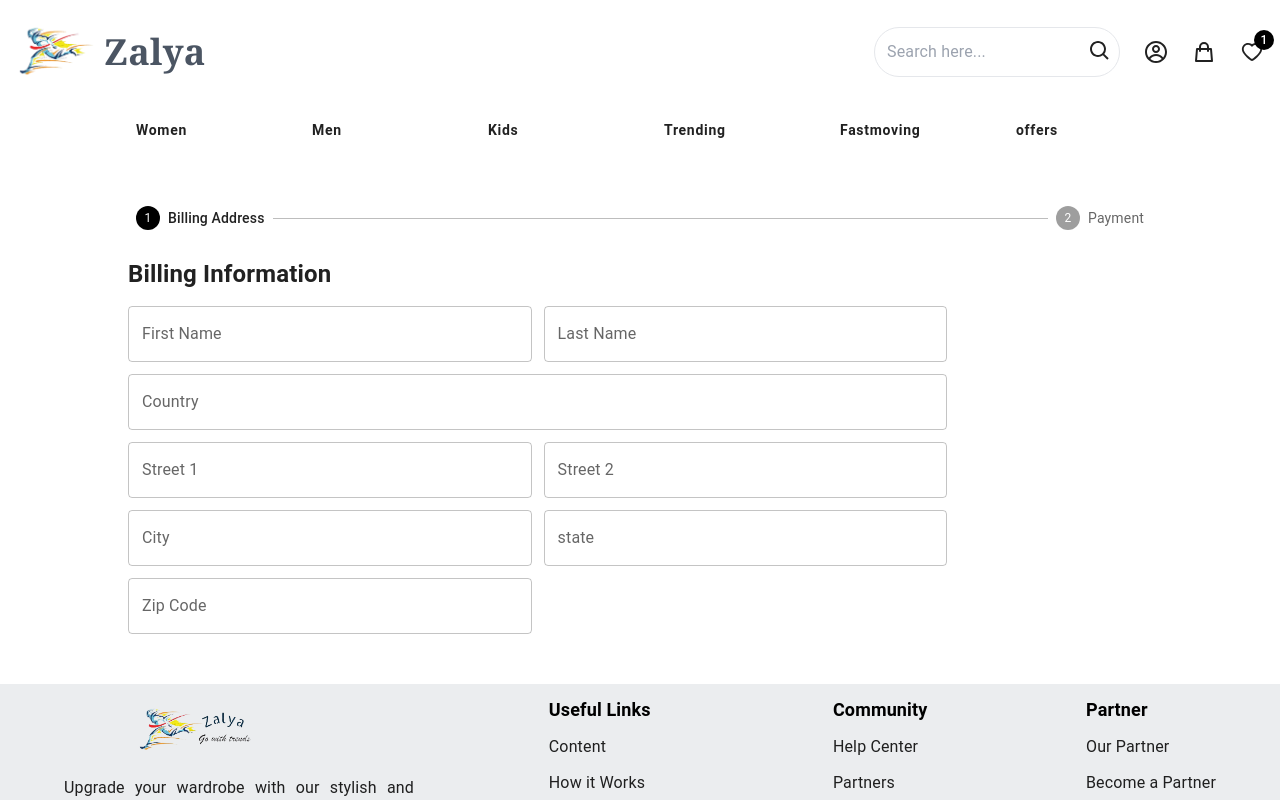
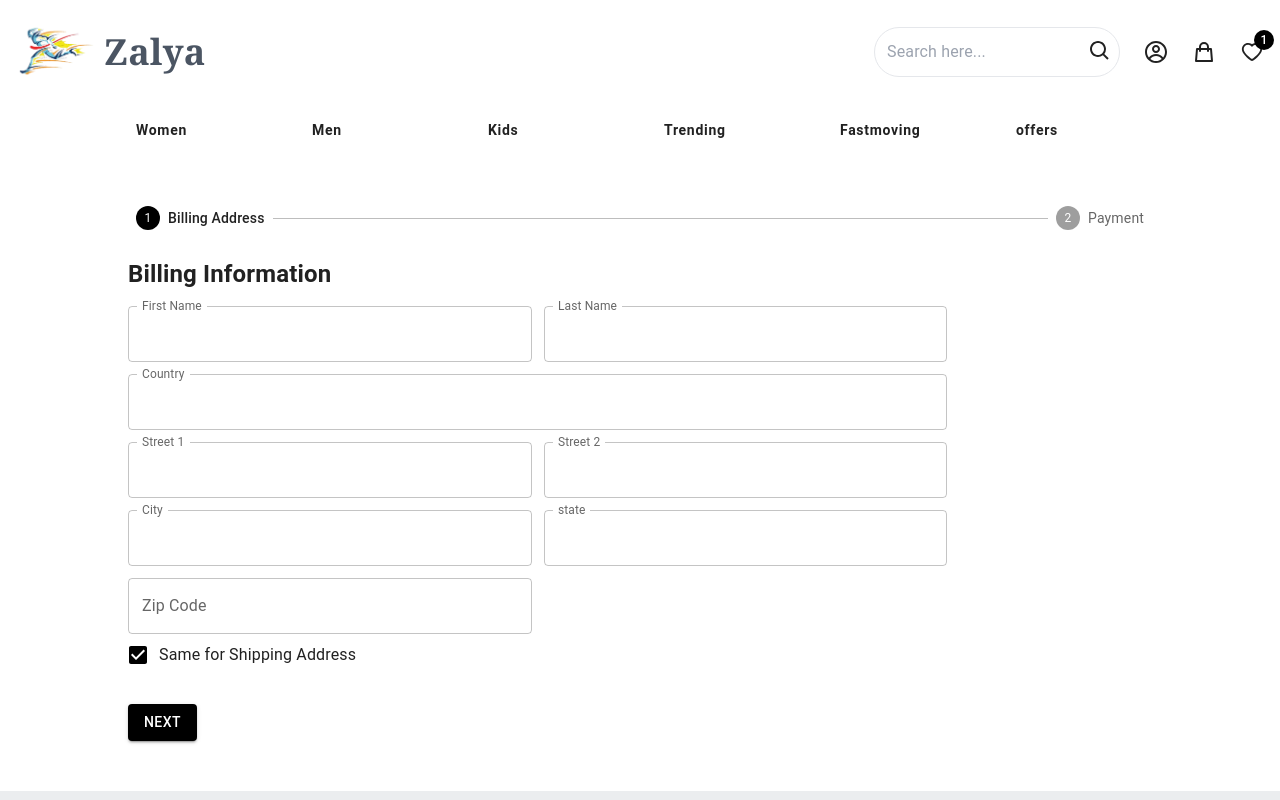
Before and after one commit to rvishakhs/clothing-store, a React (Vite) app: page /checkout in a window 1280 px wide. Shown: the top 800 px of the page. Built offline with nearby package versions, Linux system fonts and the light colour scheme.

Commit message:
Form sucessfull

```diff
--- a/src/scenes/checkout/Checkout.jsx
+++ b/src/scenes/checkout/Checkout.jsx
@@ -1,8 +1,9 @@
 import React, { useState } from 'react'
-import { Stepper, Step, Box, StepLabel } from '@mui/material';
+import { Stepper, Step, Box, StepLabel, Button } from '@mui/material';
 import { Formik, useFormik } from 'formik';
 import * as Yup from 'yup';
 import Shipping from './Shipping';
+import Payment from './Payment';
 
 
 
@@ -13,7 +14,7 @@ function Checkout() {
   const ispaymentstate = activeStep === 1
 
   const handleformsubmit = () => {
-    console.log("Form submit")
+    setActiveStep(activeStep + 1)
   }
 
   const initialvalues = {
@@ -128,6 +129,30 @@ function Checkout() {
                   setFieldValue={setFieldValue}
                 />
               )}
+              {ispaymentstate && (
+                <Payment />
+              )}
+              <Box className='flex justify-between gap-8'>
+                {!isbillingstate && (
+                  <Button
+                    className="py-4 px-3  border border-spacing-1 bg-black text-white "
+                    onClick={ () => setActiveStep(activeStep - 1)}
+                    color='primary'
+                    variant='contained'
+                  >
+
+                      Back
+                  </Button>
+                )}
+                  <Button
+                    color='primary'
+                    variant='contained'
+                    className="p-3 bg-black text-white "
+                    onClick={handleformsubmit}
+                  >
+                      {!ispaymentstate ? 'Next' : "Place order" }
+                  </Button>
+              </Box>
             </form>
           )}
 
--- /dev/null
+++ b/src/scenes/checkout/Payment.jsx
@@ -0,0 +1,9 @@
+import React from 'react'
+
+function Payment() {
+  return (
+    <div>Payment</div>
+  )
+}
+
+export default Payment
--- a/src/scenes/checkout/Shipping.jsx
+++ b/src/scenes/checkout/Shipping.jsx
@@ -1,4 +1,4 @@
-import { Box } from '@mui/material'
+import { Box, Checkbox, FormControlLabel } from '@mui/material'
 import React from 'react'
 import AddressInfo from './AddressInfo'
 
@@ -15,16 +15,41 @@ function Shipping({
             <h2 className='font-bold text-2xl'>Billing Information</h2>
             <AddressInfo
                 type="Address"
-                values={values}
+                values={values.billingaddress}
                 errors={errors}
                 touched={touched}
                 handleBlur={handleBlur}
                 handleChange={handleChange}
                 setFieldValue={setFieldValue}
             />
-            <Box>
-
+            <Box mb="20px">
+                <FormControlLabel
+                    label="Same for Shipping Address"
+                    control={
+                        <Checkbox
+                            defaultChecked
+                            value={values.shippingaddress.issameaddress}
+                            onChange={() =>
+                                setFieldValue(
+                                    "shippingaddress.issameaddress",
+                                    !values.shippingaddress.issameaddress)}
+                        />
+                    }
+                />
             </Box>
+            {!values.shippingaddress.issameaddress && (
+                <Box className=''>
+                    <AddressInfo
+                        type="Address"
+                        values={values.billingaddress}
+                        errors={errors}
+                        touched={touched}
+                        handleBlur={handleBlur}
+                        handleChange={handleChange}
+                        setFieldValue={setFieldValue}
+                    />
+                </Box>
+            )}
         </Box>
     )
     }
```
